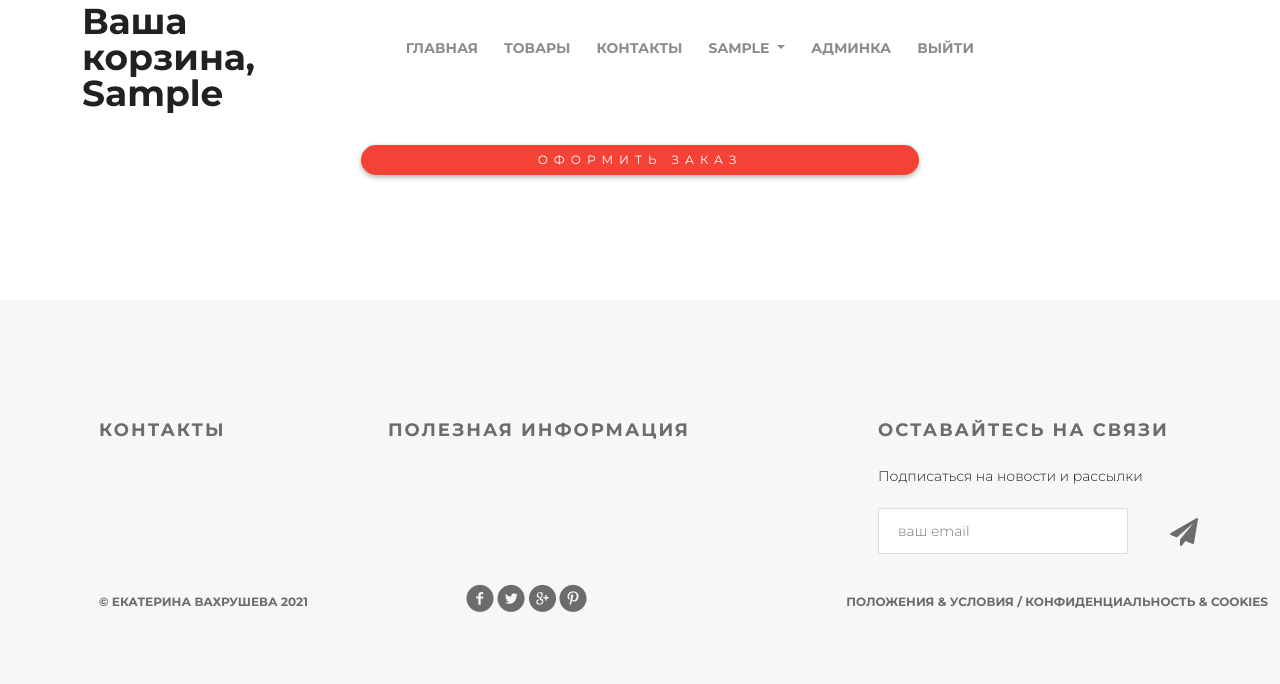
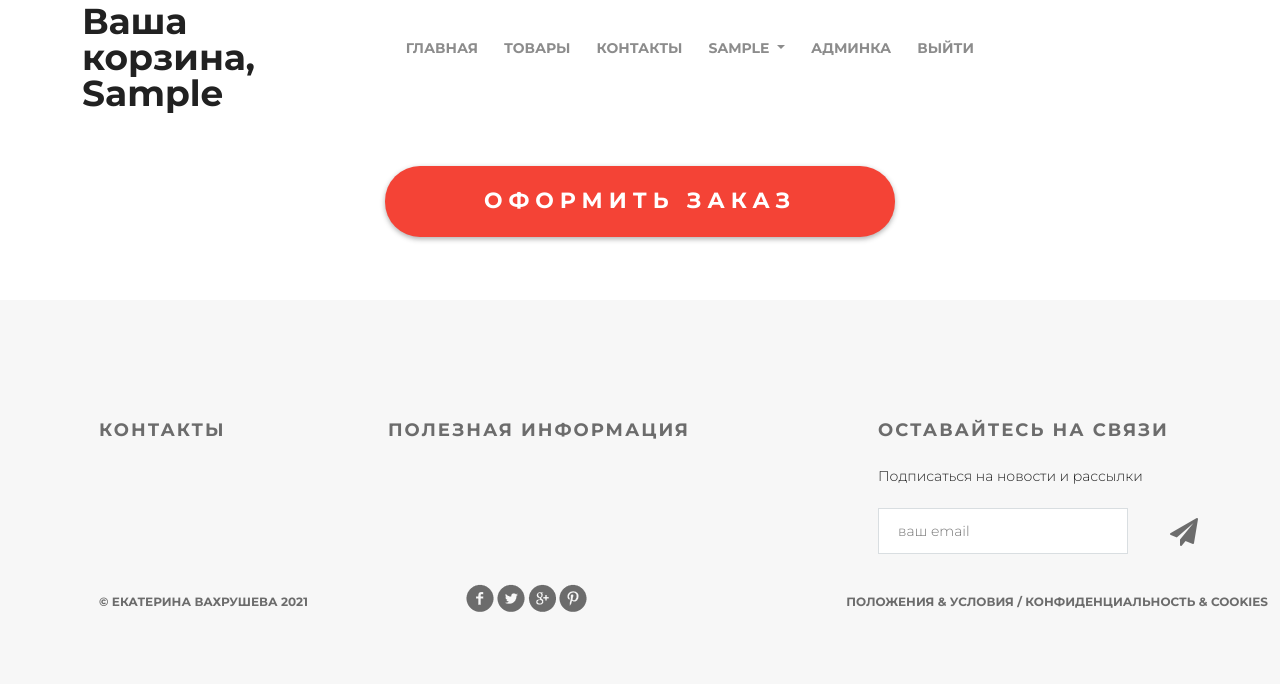
Before and after one commit to Lajilit/django_2, a Django app: page /basket/ in a window 1280 px wide; the page is wider, and only the part inside the window is pictured. Shown: the part 116-800 px from the top of that part. Run offline with Django 3.2, Linux system fonts and the light colour scheme; the visitor is signed in with stand-in values (Sample User, id 1); data comes from the database, SQL or seed files in the repository; data that the repository does not hold is empty.

Commit message:
collectstatic

```diff
--- a/geekshop/static/mainapp/style.css
+++ b/geekshop/static/mainapp/style.css
@@ -1108,7 +1108,7 @@ td:first-child {
     margin-bottom: 70px;
 }
 
-.rb,
+.category-products .red-button,
 .related-products .red-button {
 	display: block;
 	height: 10%;
@@ -1126,11 +1126,6 @@ td:first-child {
 	box-shadow: 0px 2px 4.85px 0.15px rgba(33, 33, 33, 0.35);
 	letter-spacing: 6px;
 	margin-top: 10px;
-}
-.rb  {
-	font-size: 12px;
-	font-weight: 500;
-	line-height: 30px;
 }
 
 .related-products .block {
```
